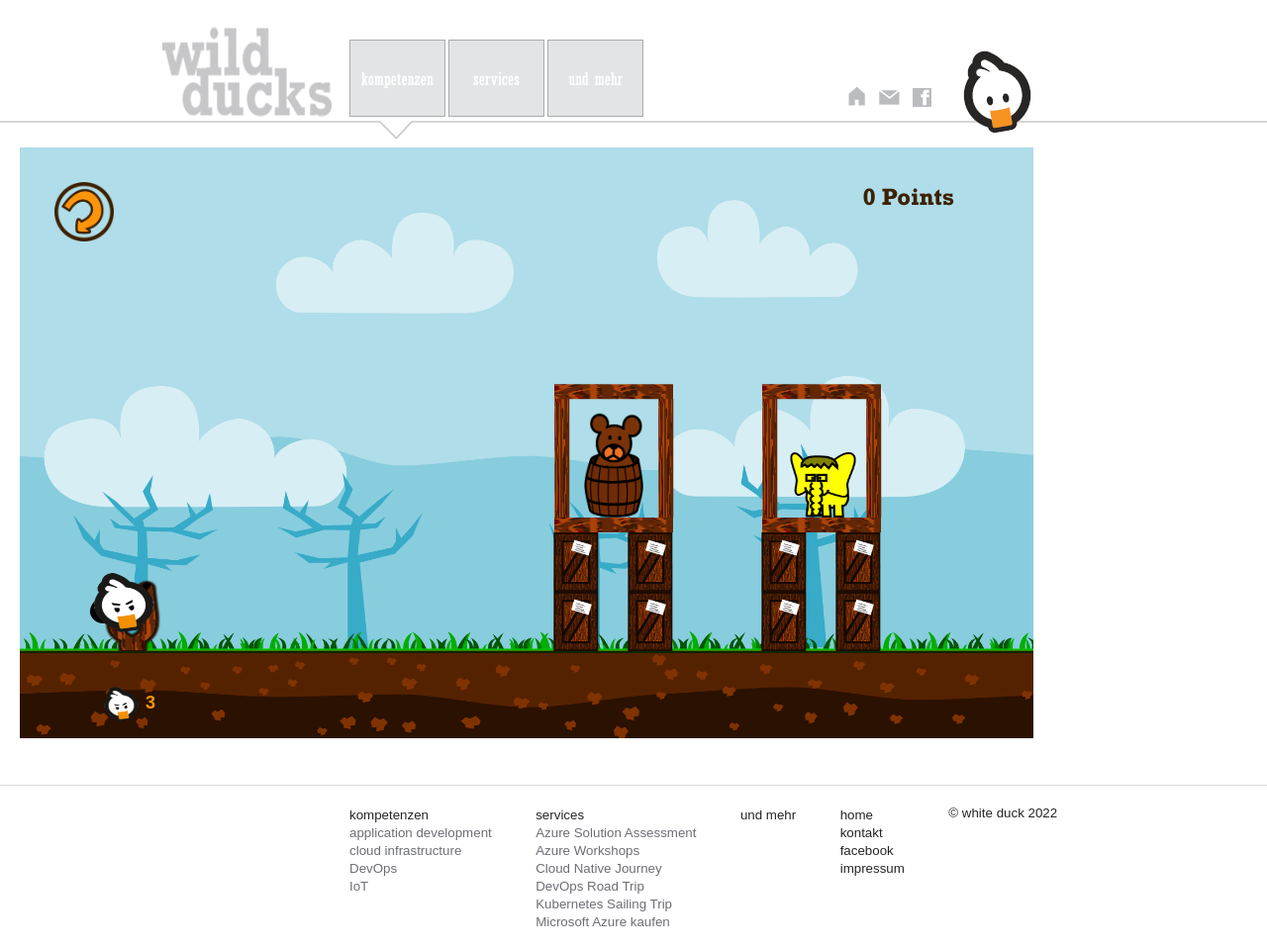
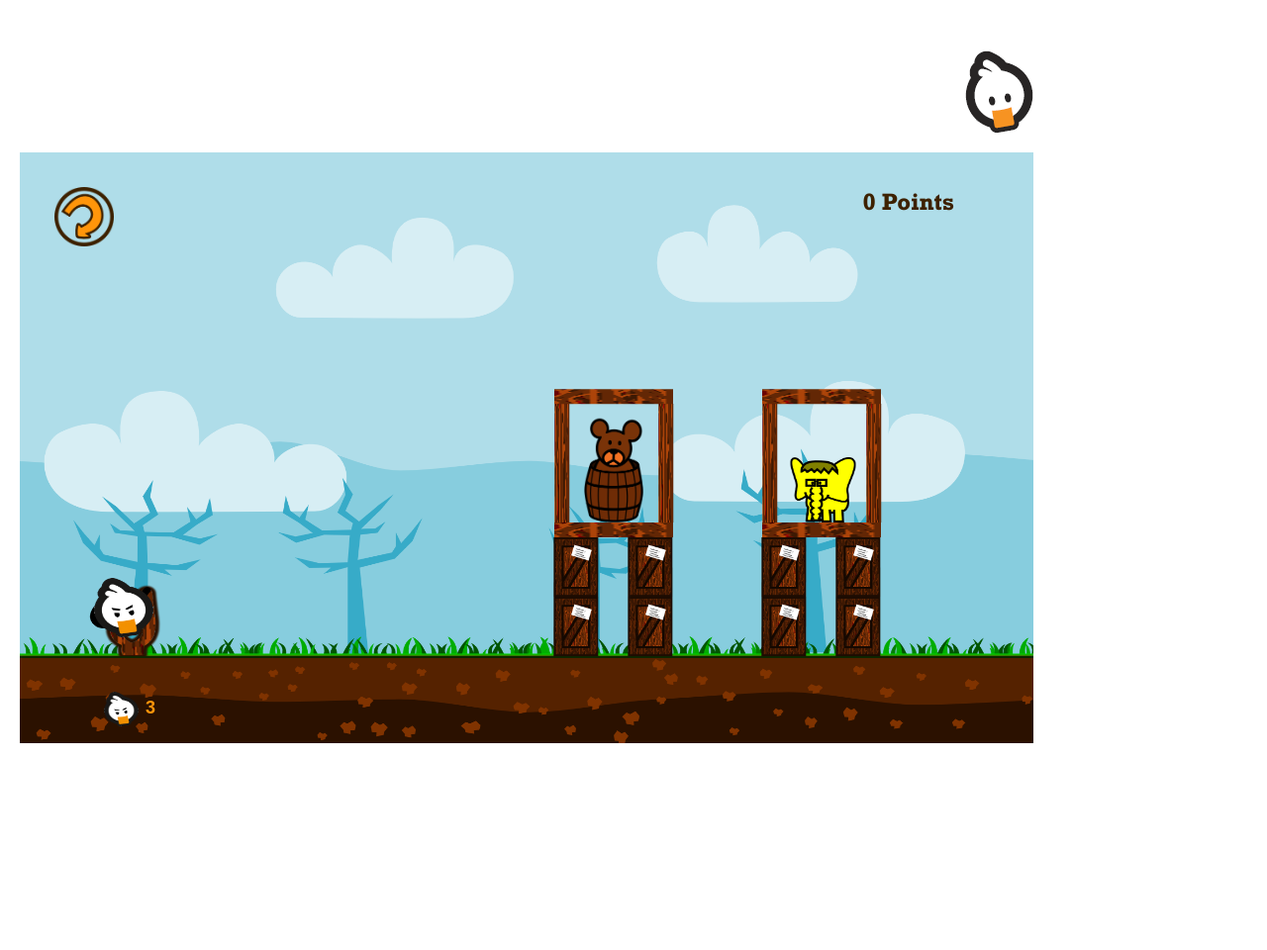
Before and after one commit to nmeisenzahl/wild-ducks, a plain HTML site: page src/index.html in a window 1280 px wide. Shown: the whole page at 99% size. After the commit the page ends 800 px from the top, so only its background shows below. Drawn offline with Linux system fonts and the light colour scheme.

Commit message:
first commit

```diff
--- a/src/index.html
+++ b/src/index.html
@@ -49,34 +49,8 @@
   <body>
 
 	<div class="mainnav">
-		<ul>
-			<li>
-				<img id="mainnav_claim" alt="whiteduck Gesellschaft f&uuml;r Softwareentwicklung mbH" src="AngryDucksLogo.png"/>
-			</li><!--
-			--><li>
-				<a id="tleKompetenzen" class="selected" href="https://whiteduck.de/kompetenzen/" target="_blank">kompetenzen</a>
-			</li><!--
-			--><li>
-				<a id="tleTechnologie" href="https://whiteduck.de/services/" target="_blank">services</a>
-			</li><!--
-			--><li>
-				<a id="tleUndMehr" href="https://whiteduck.de/" target="_blank">und mehr</a>
-			</li>
-		</ul>
 		<ul id="mainnav_std" class="small">
-			<li>
-				<a id="mainnav_tleHome" href="index.html">
-				</a>
-			</li><!--
-			--><li>
-				<a id="mainnav_tleMail" href="https://whiteduck.de/kontakt/" target="_blank">
-				</a>
-			</li><!--
-			--><li>
-				<a id="mainnav_tleFacebook" href="http://facebook.de/whiteduckgmbh" target="_blank">
-				</a>
-			</li><!--
-			--><li id="mainnav_tleFred">
+			<li id="mainnav_tleFred">
 				<img id="mainnav_Fred" alt="Fred" src="images/logo-fred%20small.png"/>
 				<img class="fredEyeSmall" alt="Fred's blinking eye ;)" src="images/fredeyesmall0.png"/>
 			</li>
@@ -110,116 +84,6 @@
 
     <div class="content" style="height:600px"></div>
 
-    <ul class="sitemap">
-        <li>
-            <ul>
-                <li>
-                    <a class="fat" href="https://whiteduck.de/kompetenzen/" target="_blank">kompetenzen</a>
-                </li>
-                <!--
-					-->
-                <li>
-                    <a href="https://whiteduck.de/kompetenzen/#appdev" target="_blank">application development</a>
-                </li>
-                <!--
-					-->
-                <li>
-                    <a href="https://whiteduck.de/kompetenzen/#cloud_inf" target="_blank">cloud infrastructure</a>
-                </li>
-                <!--
-					-->
-          <li>
-            <a href="https://whiteduck.de/kompetenzen/#devops" target="_blank">DevOps</a>
-        </li>
-        <!--
-					-->
-                <li>
-                    <a href="https://whiteduck.de/kompetenzen/#iot" target="_blank">IoT</a>
-                </li>
-            </ul>
-        </li>
-        <!--
-        			-->
-        <li>
-          <ul>
-            <li>
-              <a class="fat" href="https://whiteduck.de/services/" target="_blank">services</a>
-            </li>
-            <!--
-                  					-->
-            <li>
-              <a href="https://whiteduck.de/services/azure-solution-assessment" target="_blank">Azure Solution Assessment</a>
-            </li>
-            <!--
-                  					-->
-            <li>
-              <a href="https://whiteduck.de/services/azure-workshops" target="_blank">Azure Workshops</a>
-            </li>
-            <!--
-                  					-->
-            <li>
-              <a href="https://whiteduck.de/services/cloud-native-journey" target="_blank">Cloud Native Journey</a>
-            </li>
-            <!--
-                  					-->
-            <li>
-              <a href="https://whiteduck.de/services/devops-road-trip" target="_blank">DevOps Road Trip</a>
-            </li>
-            <!--
-                  					-->
-            <li>
-              <a href="https://whiteduck.de/services/kubernetes-sailing-trip" target="_blank">Kubernetes Sailing Trip</a>
-            </li>
-            <!--
-                  					-->
-            <li>
-              <a href="https://whiteduck.de/services/microsoft-azure-kaufen" target="_blank">Microsoft Azure kaufen</a>
-            </li>
-          </ul>
-          </li>
-        <!--
-			-->
-        <li>
-            <ul>
-                <li>
-                    <a class="fat" href="https://whiteduck.de/" target="_blank">und mehr</a>
-                </li>
-            </ul>
-        </li>
-        <!--
-			-->
-        <li>
-            <ul>
-                <li>
-                    <a class="fat" href="index.html">home</a>
-                </li>
-                <!--
-					-->
-                <li>
-                    <a class="fat" href="https://whiteduck.de/kontakt/" target="_blank">kontakt</a>
-                </li>
-                <!--
-					-->
-                <li>
-                    <a class="fat" href="http://facebook.de/whiteduckgmbh" target="_blank">facebook</a>
-                </li>
-                <!--
-					-->
-                <li>
-                    <a class="fat" href="https://whiteduck.de/impressum/" target="_blank">impressum</a>
-                </li>
-            </ul>
-        </li>
-        <!--
-			-->
-        <li>
-            <ul>
-                <li class="fat">&copy; white duck 2022
-                </li>
-            </ul>
-        </li>
-    </ul>
-
   <script type="text/javascript" src="game.js"></script>
 
   </body>
--- a/src/styles.css
+++ b/src/styles.css
@@ -19,3 +19,8 @@ main > h1 {
   text-align: center;
   font-size: 3.5em;
 }
+
+.mainnav {
+	z-index: 50;
+	padding: 125px 0px 4px 164px;
+}
--- a/src/styles/mainnav.css
+++ b/src/styles/mainnav.css
@@ -29,7 +29,7 @@
 #mainnav_tleFred {
 	width: 1px;
 	height: 78px;
-	padding: 0px 0px 0px 24px;
+	padding: 0px 0px 0px 125px;
 }
 
 #mainnav_Fred {
@@ -43,4 +43,5 @@
 	top: 55px;
 	left:  63px;
 	cursor: pointer;
+	padding: 3px 0px 4px 85px;
 }
--- a/src/styles/theme.css
+++ b/src/styles/theme.css
@@ -317,8 +317,7 @@ ul.sitemap li ul li a.fat {
 /**************************************************************************************************************/
 .mainnav {
 	z-index: 50;
-	position: relative;
-	border-bottom: 2px solid #d6d6d7;
+	padding: 125px 0px 4px 164px !important;
 	vertical-align: top;
 	padding: 23px 0px 4px 164px;
 	background-color: white;
```
Also changed, not shown: 3 other files.
